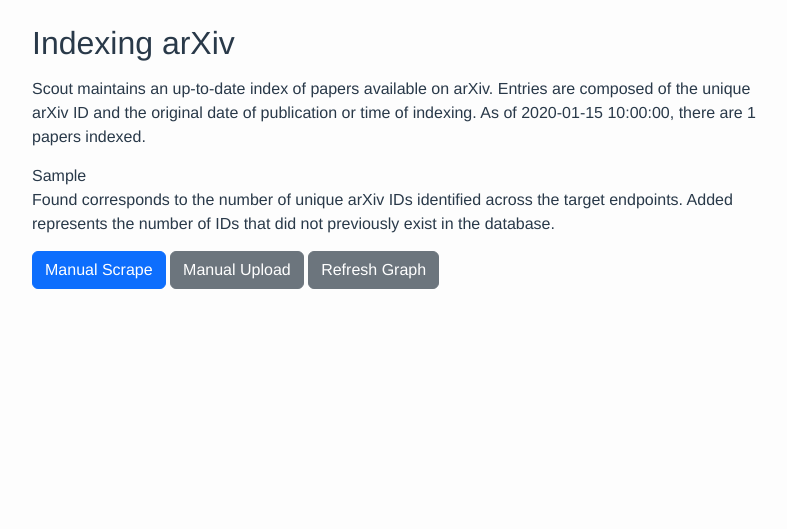
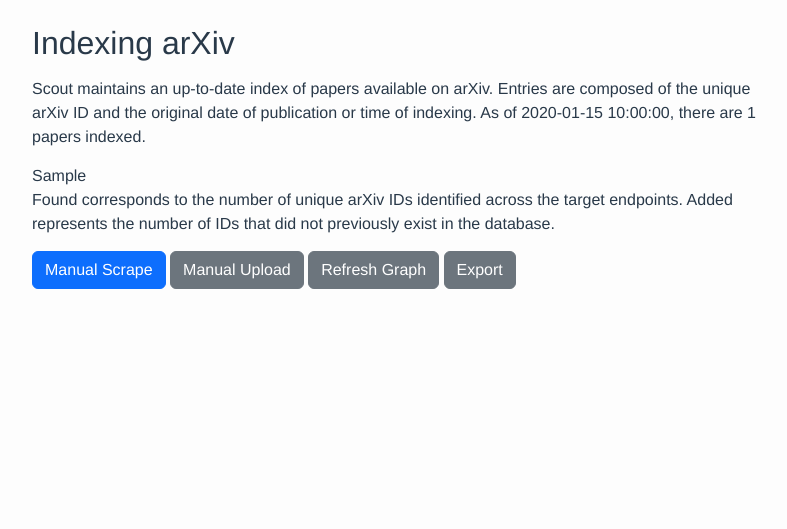
Before and after one commit to t-walshe/ResearchRadar, a Python web app: template scout/templates/index.html in a window 1280 px wide. Shown: the part 56-585 px from the top of the page, without its empty margins (240-1027 px from the left). Run offline with Jinja, Linux system fonts and the light colour scheme; the template is opened without the code that fills it: most values are stand-ins (such as "Sample title", 1, 10 or a date in 2020); some libraries are stand-ins or nearby versions.

Commit message:
[Scout][Feature] Added button to export papers

```diff
--- a/scout/app.py
+++ b/scout/app.py
@@ -86,6 +86,7 @@
     app.add_url_rule("/", endpoint="index")
     app.add_url_rule("/papers", endpoint="get_papers")
     app.add_url_rule("/upload", endpoint="upload_papers")
+    app.add_url_rule("/export", endpoint="export_papers")
 
     import scraper
     app.register_blueprint(scraper.bp)
--- a/scout/templates/index.html
+++ b/scout/templates/index.html
@@ -35,6 +35,10 @@
   <a href="{{ url_for('refresh') }}" class="text-decoration-none">
       <button type="button" class="btn btn-secondary">Refresh Graph</button>
   </a>
+
+  <a href="{{ url_for('export_papers') }}" class="text-decoration-none">
+      <button type="button" class="btn btn-secondary">Export</button>
+  </a>
 </div>
 
 {% endblock %}
```
